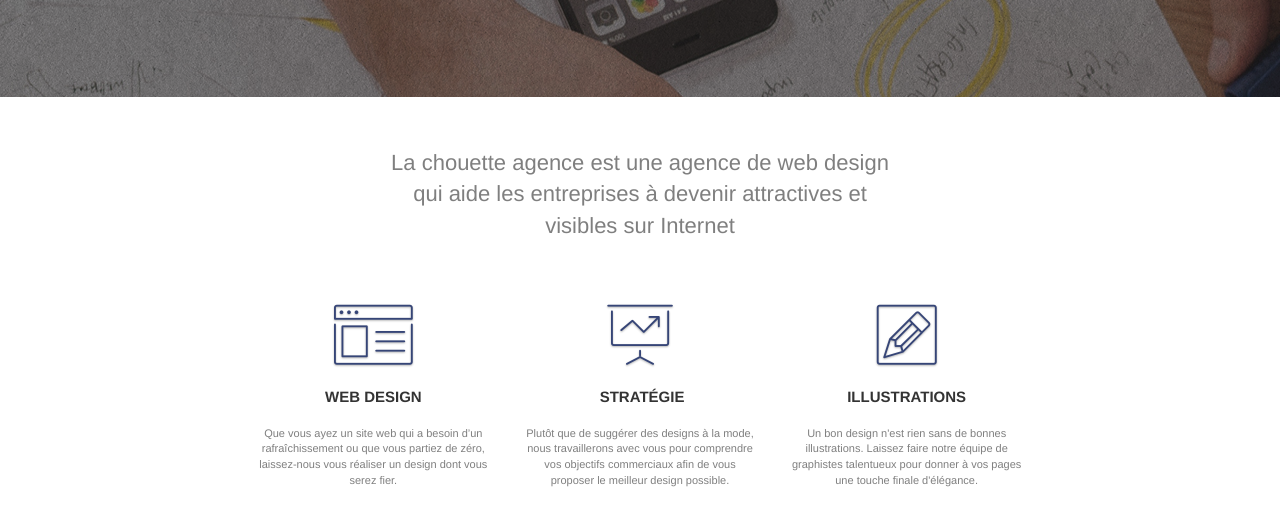
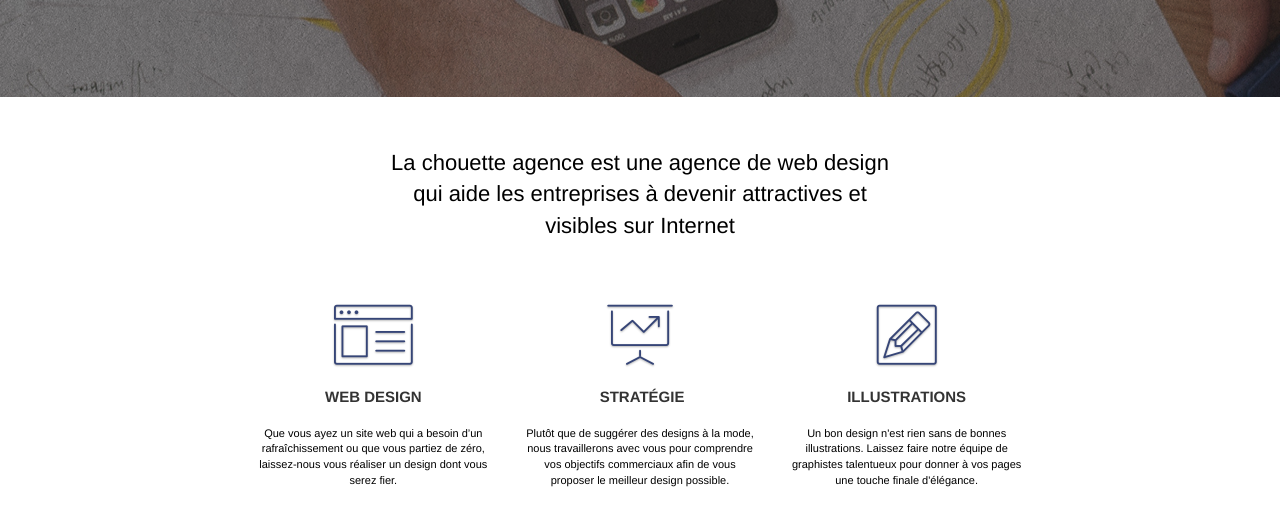
Before and after one commit to Senzaikyuu/KevinLikhtart_4_15032021, a plain HTML site: page index.html in a window 1280 px wide. Shown: the part 435-952 px from the top of the page. Drawn offline with Linux system fonts and the light colour scheme.

Commit message:
Text color

```diff
--- a/index.html
+++ b/index.html
@@ -78,7 +78,7 @@
 		<div class="row">
 			<div class="col-sm-12 text-center">
 				<div id="Ajout">
-					<p class="Ajout">La chouette agence est une agence de web design qui aide les entreprises à devenir attractives et visibles sur Internet</p>
+					<p class="Ajout black">La chouette agence est une agence de web design qui aide les entreprises à devenir attractives et visibles sur Internet</p>
 				</div>
 			</div>
 		</div>
@@ -90,7 +90,7 @@
 				<h3 class="mg-md text-center">
 					Web design
 				</h3>
-				<p class="text-center ">
+				<p class="text-center black">
 					Que vous ayez un site web qui a besoin d&rsquo;un rafraîchissement ou que vous partiez de zéro, laissez-nous vous réaliser un design dont vous serez fier.
 				</p>
 			</div>
@@ -101,7 +101,7 @@
 				<h3 class="mg-md text-center">
 					&nbsp;Stratégie
 				</h3>
-				<p class="text-center ">
+				<p class="text-center black">
 					Plutôt que de suggérer des designs à la mode, nous travaillerons avec vous pour comprendre vos objectifs commerciaux afin de vous proposer le meilleur design possible.<br>
 				</p>
 			</div>
@@ -112,7 +112,7 @@
 				<h3 class="mg-md text-center">
 					Illustrations
 				</h3>
-				<p class="text-center ">
+				<p class="text-center black">
 					Un bon design n'est rien sans de bonnes illustrations. Laissez faire notre équipe de graphistes talentueux pour donner à vos pages une touche finale d'élégance.
 				</p>
 			</div>
--- a/style.css
+++ b/style.css
@@ -135,7 +135,6 @@ a:hover {
 .d-bloc .navbar a,
 .d-bloc .navbar-brand,
 .d-bloc a .icon-sm,
-.d-bloc a .icon-md,
 .d-bloc a .icon-lg,
 .d-bloc a .icon-xl,
 .d-bloc h1 a,
@@ -489,6 +488,7 @@ button {
 
 .icon-md {
     font-size: 20px!important;
+    color: #000000;
 }
 
 .icon-lg {
```
